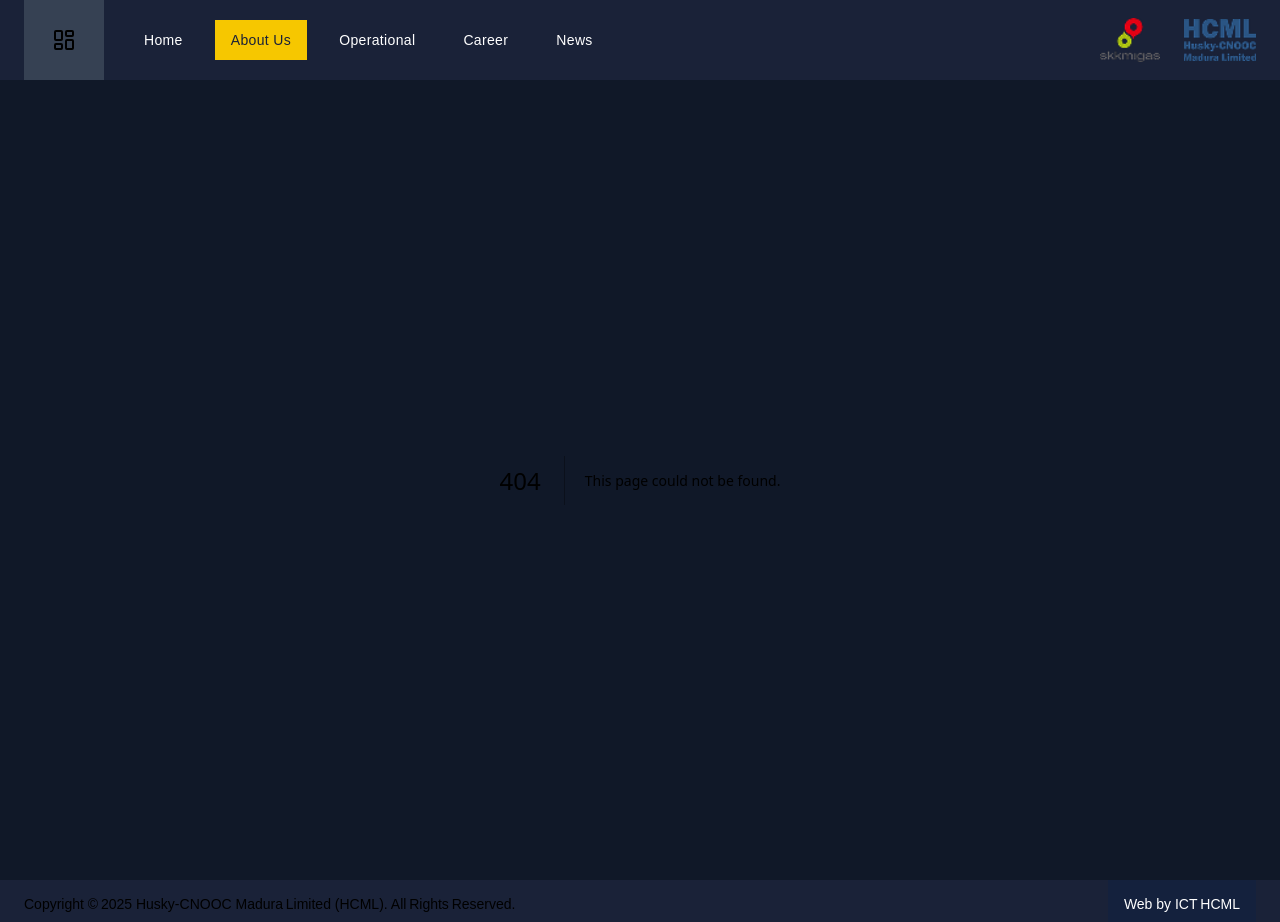
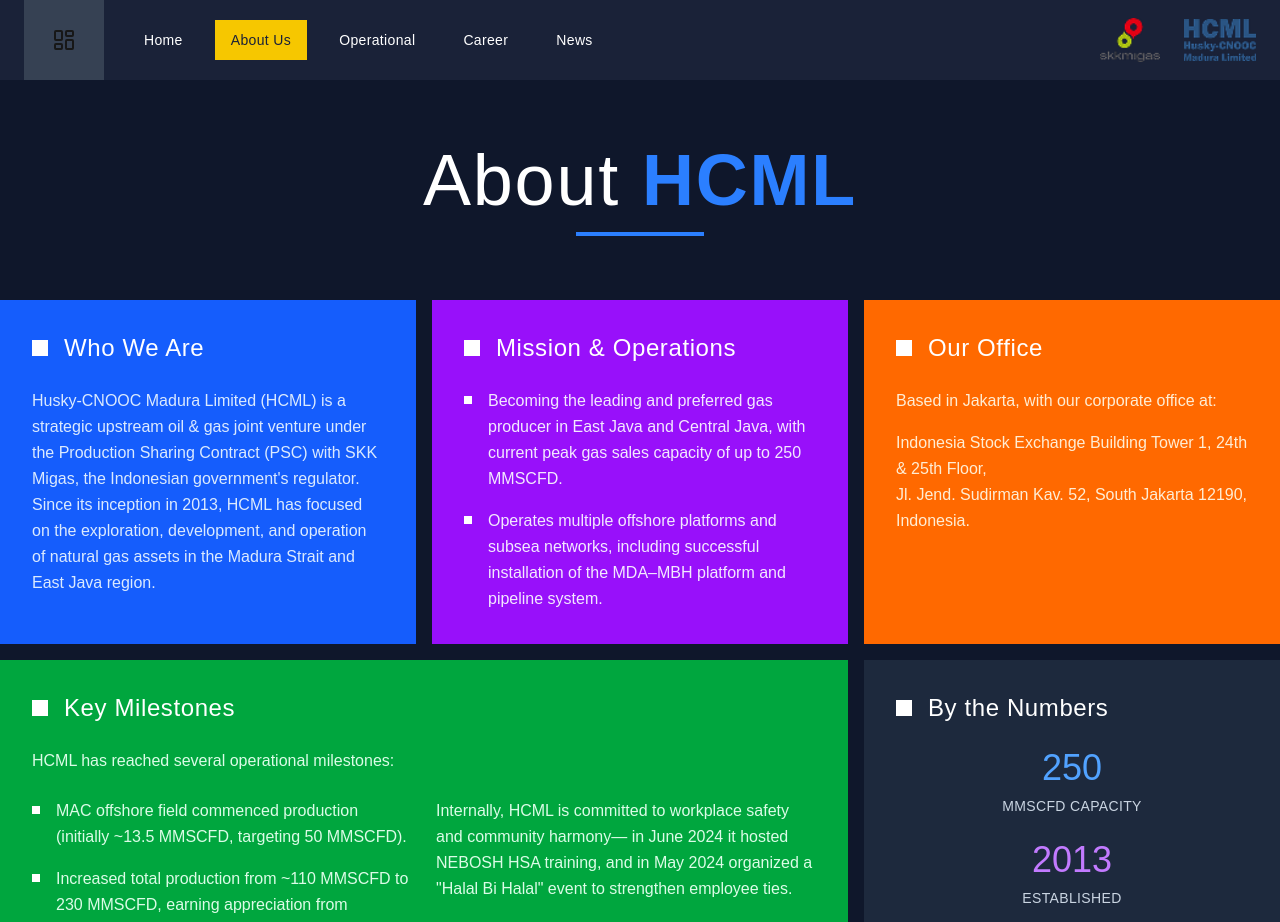
Before and after one commit to rianAnugrah/hcml-landing, a Next.js app: page /about in a window 1280 px wide. Before the commit this address had no page. Shown: the top 922 px of the page. Built offline with nearby package versions, Linux system fonts and the light colour scheme.

Commit message:
About Page

```diff
--- /dev/null
+++ b/app/about/page.tsx
@@ -0,0 +1,140 @@
+export default function AboutPage() {
+    return (
+      <div className="bg-slate-900 min-h-screen">
+        {/* Header Section */}
+        <div className="bg-slate-900 py-16 px-4 sm:px-6 md:px-8">
+          <div className="max-w-7xl mx-auto text-center">
+            <h1 className="text-5xl sm:text-6xl md:text-7xl font-light text-white tracking-wide mb-4">
+              About <span className="font-bold text-blue-500">HCML</span>
+            </h1>
+            <div className="w-32 h-1 bg-blue-500 mx-auto"></div>
+          </div>
+        </div>
+
+        {/* Main Content Grid */}
+        <div className="max-w-7xl  mx-auto p-4 md:p-0">
+          <div className="grid grid-cols-1 md:grid-cols-2 lg:grid-cols-3 gap-4">
+            {/* Who We Are Tile */}
+            <div className="bg-blue-600 text-white p-8 hover:bg-blue-700 transition-colors duration-200 cursor-pointer group">
+              <div className="flex items-center mb-6">
+                <div className="w-4 h-4 bg-white mr-4"></div>
+                <h2 className="text-2xl font-light tracking-wide">Who We Are</h2>
+              </div>
+              <p className="text-blue-100 leading-relaxed font-light">
+                Husky‑CNOOC Madura Limited (HCML) is a strategic upstream oil & gas joint venture under the Production
+                Sharing Contract (PSC) with SKK Migas, the Indonesian government's regulator. Since its inception in 2013,
+                HCML has focused on the exploration, development, and operation of natural gas assets in the Madura Strait
+                and East Java region.
+              </p>
+            </div>
+
+            {/* Mission & Operations Tile */}
+            <div className="bg-purple-600 text-white p-8 hover:bg-purple-700 transition-colors duration-200 cursor-pointer group">
+              <div className="flex items-center mb-6">
+                <div className="w-4 h-4 bg-white mr-4"></div>
+                <h2 className="text-2xl font-light tracking-wide">Mission & Operations</h2>
+              </div>
+              <div className="space-y-4 text-purple-100 font-light">
+                <div className="flex items-start">
+                  <div className="w-2 h-2 bg-white mt-2 mr-4 flex-shrink-0"></div>
+                  <p className="leading-relaxed">
+                    Becoming the leading and preferred gas producer in East Java and Central Java, with current peak gas
+                    sales capacity of up to 250 MMSCFD.
+                  </p>
+                </div>
+                <div className="flex items-start">
+                  <div className="w-2 h-2 bg-white mt-2 mr-4 flex-shrink-0"></div>
+                  <p className="leading-relaxed">
+                    Operates multiple offshore platforms and subsea networks, including successful installation of the
+                    MDA–MBH platform and pipeline system.
+                  </p>
+                </div>
+              </div>
+            </div>
+
+            {/* Our Office Tile */}
+            <div className="bg-orange-500 text-white p-8 hover:bg-orange-600 transition-colors duration-200 cursor-pointer group">
+              <div className="flex items-center mb-6">
+                <div className="w-4 h-4 bg-white mr-4"></div>
+                <h2 className="text-2xl font-light tracking-wide">Our Office</h2>
+              </div>
+              <p className="text-orange-100 leading-relaxed font-light mb-4">
+                Based in Jakarta, with our corporate office at:
+              </p>
+              <address className="not-italic text-orange-100 font-light leading-relaxed">
+                Indonesia Stock Exchange Building Tower 1, 24th & 25th Floor,
+                <br />
+                Jl. Jend. Sudirman Kav. 52, South Jakarta 12190, Indonesia.
+              </address>
+            </div>
+
+            {/* Milestones Tile - Spans 2 columns */}
+            <div className="bg-green-600 text-white p-8 hover:bg-green-700 transition-colors duration-200 cursor-pointer group md:col-span-2">
+              <div className="flex items-center mb-6">
+                <div className="w-4 h-4 bg-white mr-4"></div>
+                <h2 className="text-2xl font-light tracking-wide">Key Milestones</h2>
+              </div>
+              <p className="text-green-100 leading-relaxed font-light mb-6">
+                HCML has reached several operational milestones:
+              </p>
+              <div className="grid grid-cols-1 md:grid-cols-2 gap-6">
+                <div className="space-y-4">
+                  <div className="flex items-start">
+                    <div className="w-2 h-2 bg-white mt-2 mr-4 flex-shrink-0"></div>
+                    <p className="text-green-100 font-light leading-relaxed">
+                      MAC offshore field commenced production (initially ~13.5 MMSCFD, targeting 50 MMSCFD).
+                    </p>
+                  </div>
+                  <div className="flex items-start">
+                    <div className="w-2 h-2 bg-white mt-2 mr-4 flex-shrink-0"></div>
+                    <p className="text-green-100 font-light leading-relaxed">
+                      Increased total production from ~110 MMSCFD to 230 MMSCFD, earning appreciation from Indonesia's
+                      energy minister.
+                    </p>
+                  </div>
+                </div>
+                <div>
+                  <p className="text-green-100 font-light leading-relaxed">
+                    Internally, HCML is committed to workplace safety and community harmony— in June 2024 it hosted NEBOSH
+                    HSA training, and in May 2024 organized a "Halal Bi Halal" event to strengthen employee ties.
+                  </p>
+                </div>
+              </div>
+            </div>
+
+            {/* Stats Tile */}
+            <div className="bg-slate-800 text-white p-8 hover:bg-slate-900 transition-colors duration-200 cursor-pointer group">
+              <div className="flex items-center mb-6">
+                <div className="w-4 h-4 bg-white mr-4"></div>
+                <h2 className="text-2xl font-light tracking-wide">By the Numbers</h2>
+              </div>
+              <div className="space-y-6">
+                <div className="text-center">
+                  <div className="text-4xl font-light text-blue-400 mb-2">250</div>
+                  <div className="text-slate-300 font-light text-sm tracking-wide">MMSCFD CAPACITY</div>
+                </div>
+                <div className="text-center">
+                  <div className="text-4xl font-light text-purple-400 mb-2">2013</div>
+                  <div className="text-slate-300 font-light text-sm tracking-wide">ESTABLISHED</div>
+                </div>
+                <div className="text-center">
+                  <div className="text-4xl font-light text-green-400 mb-2">230</div>
+                  <div className="text-slate-300 font-light text-sm tracking-wide">CURRENT MMSCFD</div>
+                </div>
+              </div>
+            </div>
+          </div>
+
+          {/* Bottom Banner */}
+          <div className="mt-8 bg-slate-900 text-white p-8 text-center">
+            <h3 className="text-3xl font-light tracking-wide mb-4">
+              Leading Gas Production in <span className="text-blue-400 font-normal">East Java</span>
+            </h3>
+            <p className="text-slate-300 font-light max-w-3xl mx-auto leading-relaxed">
+              Committed to sustainable energy development and community partnership in Indonesia's growing energy sector.
+            </p>
+          </div>
+        </div>
+      </div>
+    )
+  }
--- a/app/landing/page.tsx
+++ b/app/landing/page.tsx
@@ -12,7 +12,7 @@
 
       {/* Metro Grid Section */}
       <section className="grid grid-cols-1 sm:grid-cols-2 lg:grid-cols-4 gap-4 p-6">
-        <div className="bg-green-500 text-white p-6 rounded-lg shadow-lg hover:scale-105 transition">
+        <div className="bg-green-500 text-white p-6 shadow-lg hover:scale-105 transition">
           <h2 className="text-xl font-semibold">Tentang HCML</h2>
           <p className="mt-2 text-sm">
             HCML adalah KKKS yang ditunjuk oleh SKK Migas untuk mengeksplorasi dan
@@ -20,7 +20,7 @@
           </p>
         </div>
 
-        <div className="bg-yellow-400 text-gray-800 p-6 rounded-lg shadow-lg hover:scale-105 transition">
+        <div className="bg-yellow-400 text-gray-800 p-6 shadow-lg hover:scale-105 transition">
           <h2 className="text-xl font-semibold">Kantor</h2>
           <ul className="mt-2 text-sm space-y-1">
             <li><strong>Jakarta:</strong> BEI Tower 1, Sudirman</li>
@@ -28,14 +28,14 @@
           </ul>
         </div>
 
-        <div className="bg-red-500 text-white p-6 rounded-lg shadow-lg hover:scale-105 transition">
+        <div className="bg-red-500 text-white p-6 shadow-lg hover:scale-105 transition">
           <h2 className="text-xl font-semibold">Operasi</h2>
           <p className="mt-2 text-sm">
             Lapangan BD & MDA/MBH mensuplai gas dan kondensat ke Jawa Timur dengan total kapasitas lebih dari 220 MMSCFD.
           </p>
         </div>
 
-        <div className="bg-purple-600 text-white p-6 rounded-lg shadow-lg hover:scale-105 transition">
+        <div className="bg-purple-600 text-white p-6 shadow-lg hover:scale-105 transition">
           <h2 className="text-xl font-semibold">Program Sosial</h2>
           <p className="mt-2 text-sm">
             Pelatihan jaring nelayan, sekolah komunitas, dan sertifikasi NEBOSH untuk keselamatan kerja.
@@ -51,7 +51,7 @@
         </p>
         <a
           href="https://recruitment.hcml.co.id"
-          className="bg-blue-600 text-white px-6 py-3 rounded-full hover:bg-blue-700 transition"
+          className="bg-blue-600 text-white px-6 py-3 hover:bg-blue-700 transition"
         >
           Daftar Sekarang
         </a>
--- a/components/navbar/index.tsx
+++ b/components/navbar/index.tsx
@@ -53,7 +53,7 @@
         <div className="h-[5rem] flex items-center justify-between">
           <button
             onClick={toggleSidebar}
-            className="p-2 text-white hover:bg-[#f6c700] hover:text-[#1a2238] transition-all duration-300 rounded-md"
+            className="p-2 text-white hover:bg-[#f6c700] hover:text-[#1a2238] transition-all duration-300"
           >
             <Menu size={24} />
           </button>
@@ -93,7 +93,7 @@
           </div>
           <button
             onClick={toggleSidebar}
-            className="p-2 text-white hover:bg-[#f6c700] hover:text-[#1a2238] transition-all duration-300 rounded-md"
+            className="p-2 text-white hover:bg-[#f6c700] hover:text-[#1a2238] transition-all duration-300"
           >
             <X size={20} />
           </button>
```
Also changed, not shown: components/tile.tsx (+5 -5 lines).
